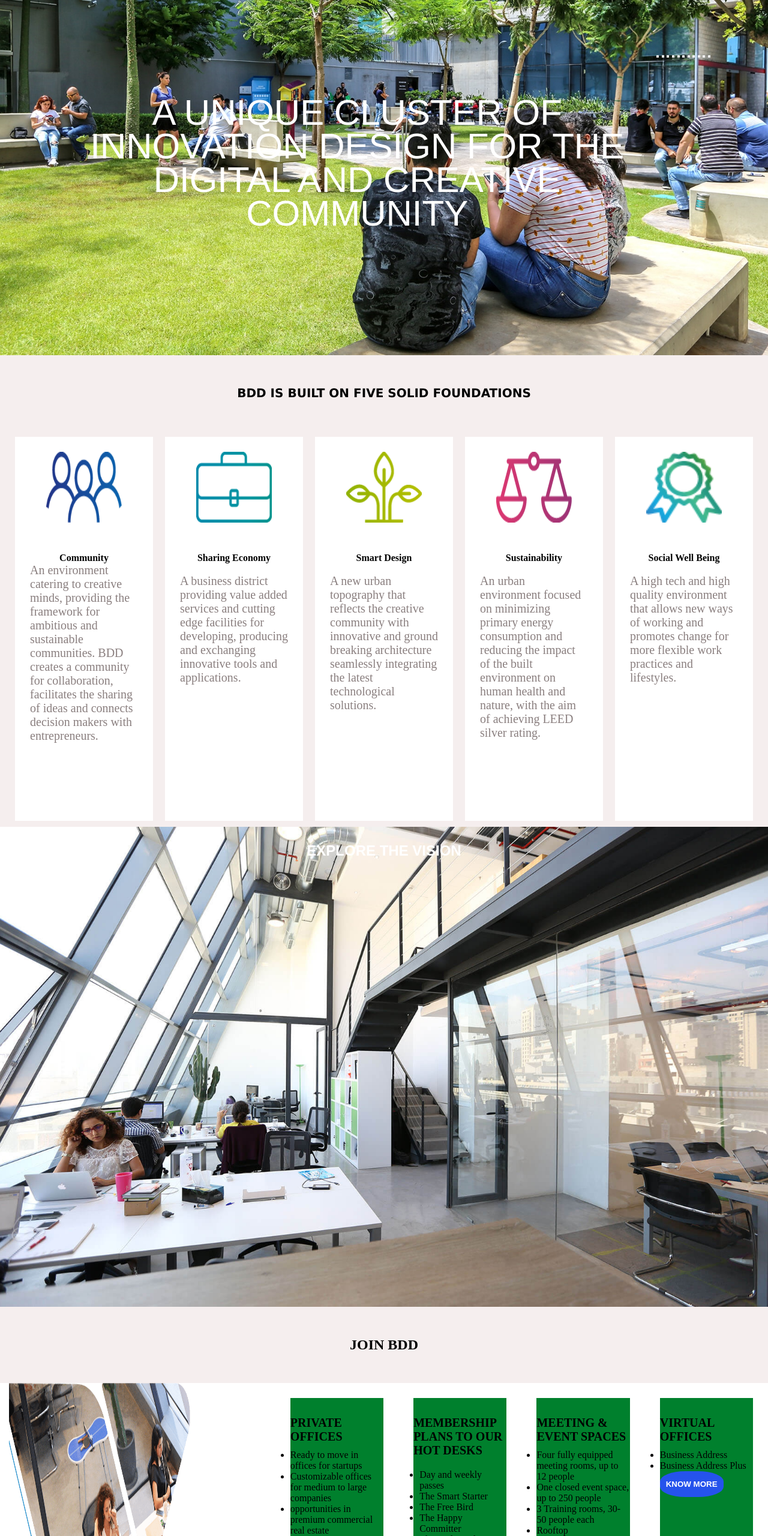
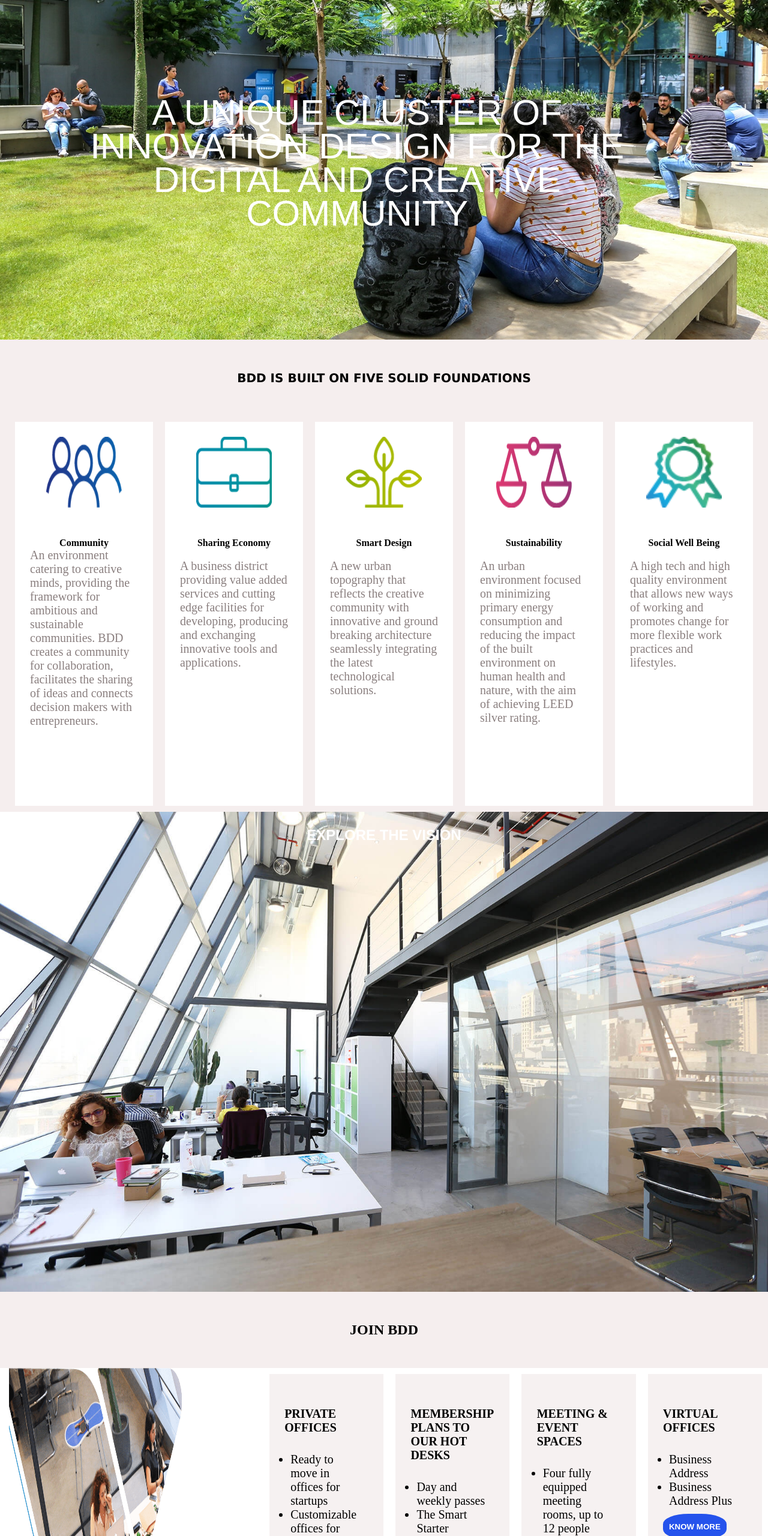
Before and after one commit to Sarah-housayni/bddclone-frontend, a plain HTML site: page index.html in a window 1280 px wide. Shown: the part 240-2800 px from the top of the page at 60% size. Drawn offline with Linux system fonts and the light colour scheme.

Commit message:
finished the bdd join part

```diff
--- a/index.html
+++ b/index.html
@@ -108,7 +108,7 @@
             <div class="joinways-part">
 
               <div class="joinways-title">PRIVATE OFFICES</div>
-              <ul>
+              <ul class="joinways-list">
                 <li>Ready to move in offices for startups</li>
               <li>Customizable offices for medium to large companies</li>
               <li>opportunities in premium commercial real estate</li>
@@ -128,7 +128,7 @@
             </div>
             <div class="joinways-part">
               <div class="joinways-title">MEETING & EVENT SPACES</div>
-              <ul>
+              <ul class="joinways-list">
                 <li>Four fully equipped meeting rooms, up to 12 people</li>
                 <li>One closed event space, up to 250 people</li>
                 <li>3 Training rooms, 30-50 people each</li>
@@ -139,7 +139,7 @@
             </div>
             <div class="joinways-part">
               <div class="joinways-title">VIRTUAL OFFICES</div>
-              <ul>
+              <ul class="joinways-list">
                 <li> Business Address</li>
                 <li>Business Address Plus</li>
               </ul>
--- a/styles.css
+++ b/styles.css
@@ -67,11 +67,9 @@
 
   .hero-heading {
     font-size: 45pt;
-
-    text-align: center;
     font-family:Arial, Helvetica, sans-serif;
     line-height: 56px;
-    margin-bottom: 10vw;
+    margin-bottom: 8vw;
     margin-top: 10vh;
     text-align: center;
 
@@ -81,6 +79,10 @@
     display: flex;
     justify-content: space-between;
     width: 30vh;
+  }
+  .btn-circle{
+    accent-color: blue;
+    border-radius: 8px;
   }
   .explore{
     background: url("./images/parallax-4.jpg");
@@ -187,8 +189,12 @@
   }
   .joinways-part{
     margin: 25px;
-    background-color: #00802d;
+    background-color: rgb(246, 241, 241);
     width: 25%;
+    margin: 10px;
+    padding: 3%;
+    box-shadow: #333;
+
 
   }
   .joinways-title{
@@ -205,7 +211,10 @@
 
   }
   .joinways-list{
+    margin-top: 20px;
     padding: 10px;
+    font-size: 20px;
+
   }
   /* .join-img{
 
```
